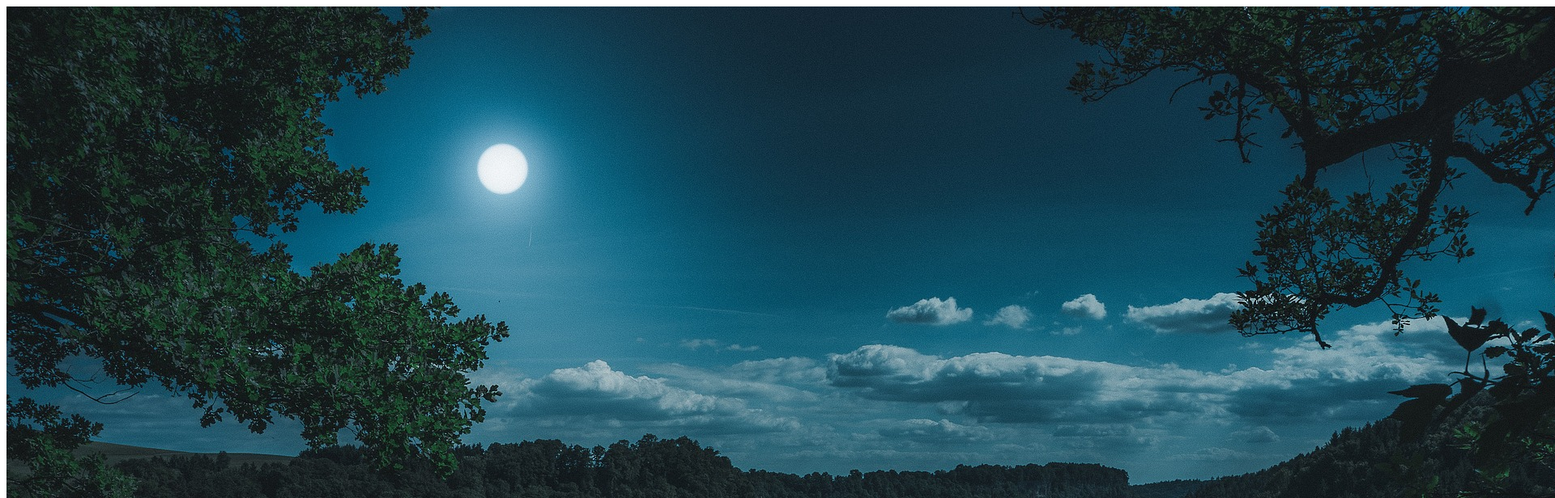
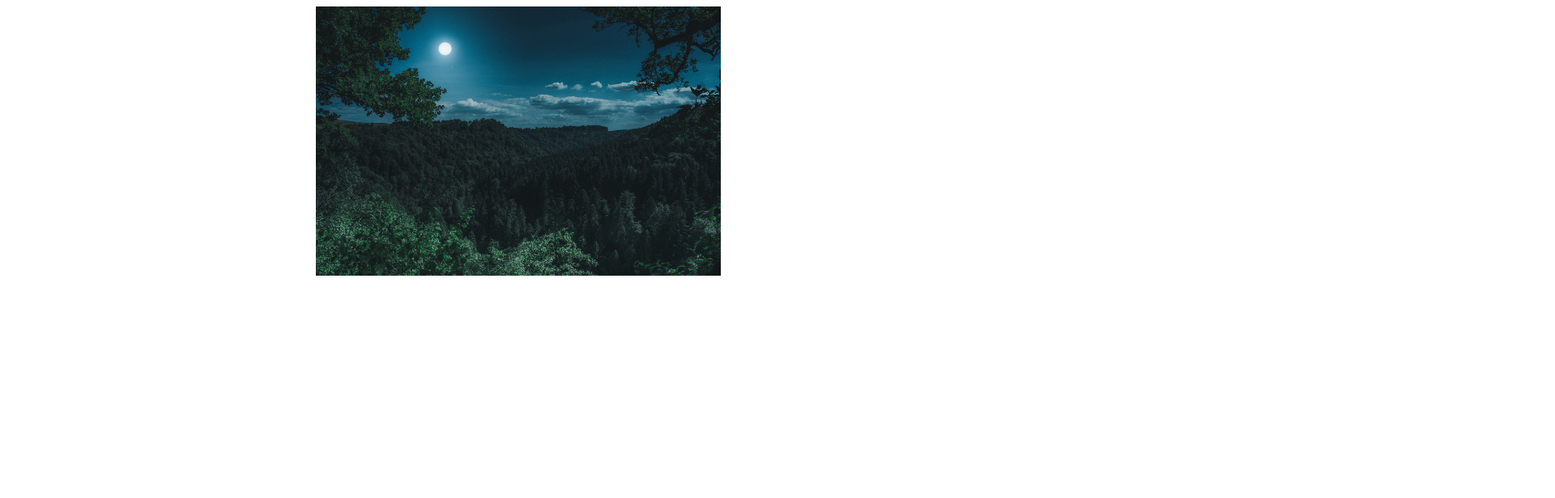
Before and after one commit to Vladliena/Front-End-Pro-Homework18, a plain HTML site: page index.html in a window 1280 px wide. Shown: the top 616 px of the page at 81% size, 1920 px wide, since content can reach past the window. Drawn offline with Linux system fonts and the light colour scheme.

Commit message:
const added

```diff
--- a/css/main_style.scss
+++ b/css/main_style.scss
@@ -1,7 +1,7 @@
-//div{
-//  display: flex;
-//  img{
-//    max-width: 500px;
-//    margin: auto;
-//  }
-//}
+div{
+  display: flex;
+  img{
+    max-width: 500px;
+    margin: auto;
+  }
+}
--- a/index.html
+++ b/index.html
@@ -9,8 +9,9 @@
     <link rel="stylesheet" href="css/main_style.css">
 </head>
 <body>
-    <img id="main_image" src="images/1.jpg" alt="image">
-
+<div>
+    <img class="main_image_class" id="main_image" src="images/1.jpg" alt="image">
+</div>
 
 <script src="js/scripts.js"></script>
 </body>
--- a/js/scripts.js
+++ b/js/scripts.js
@@ -8,7 +8,9 @@ const images = [
     "images/7.jpg",
     "images/8.jpg",
     "images/9.jpg"
-]
+];
 
-    let numberRan = Math.floor(Math.random() * images.length)
-    document.getElementById("main_image").src = images[numberRan]
+const numberRan = Math.floor(Math.random() * images.length);
+document.getElementById("main_image").src = images[numberRan]
+
+// document.getElementsByClassName("main_image_class").src = images[numberRan]
```
Also changed, not shown: css/main_style.css, images/7.jpeg (deleted), 2 other files.
